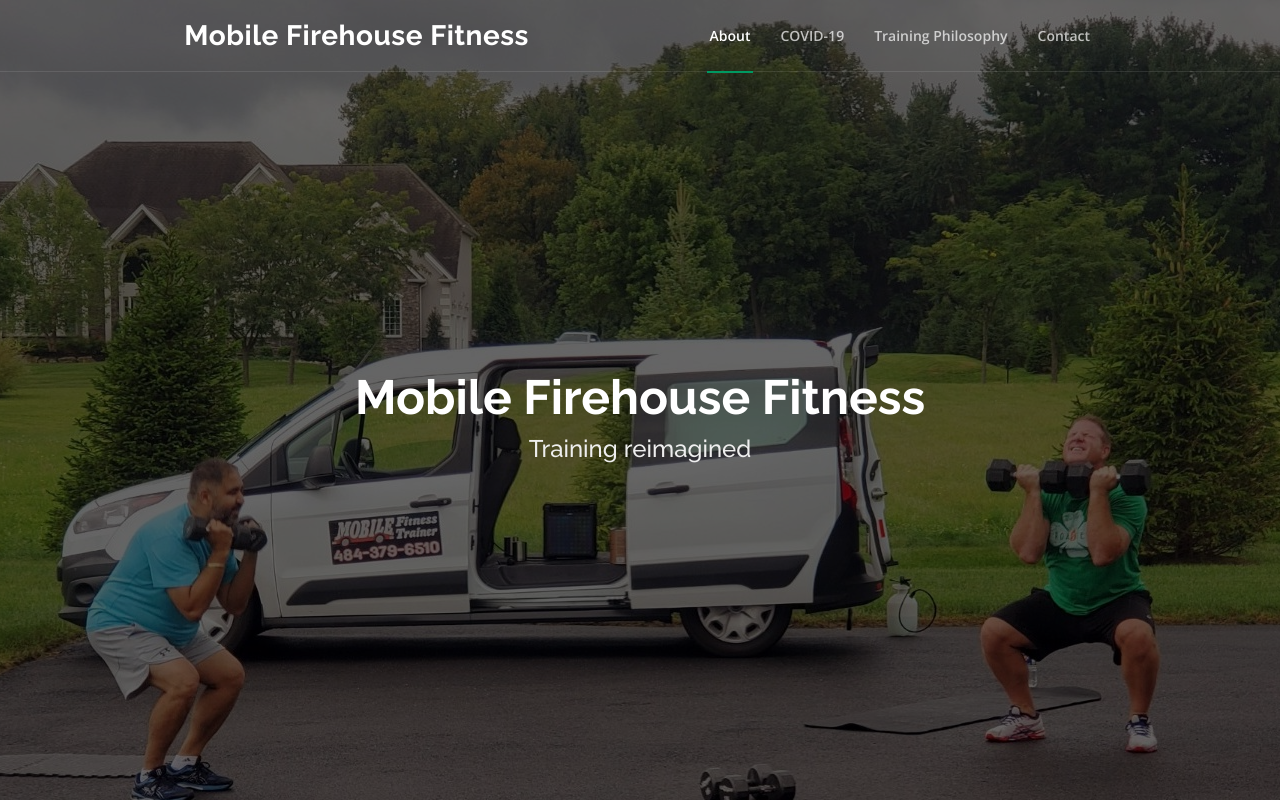
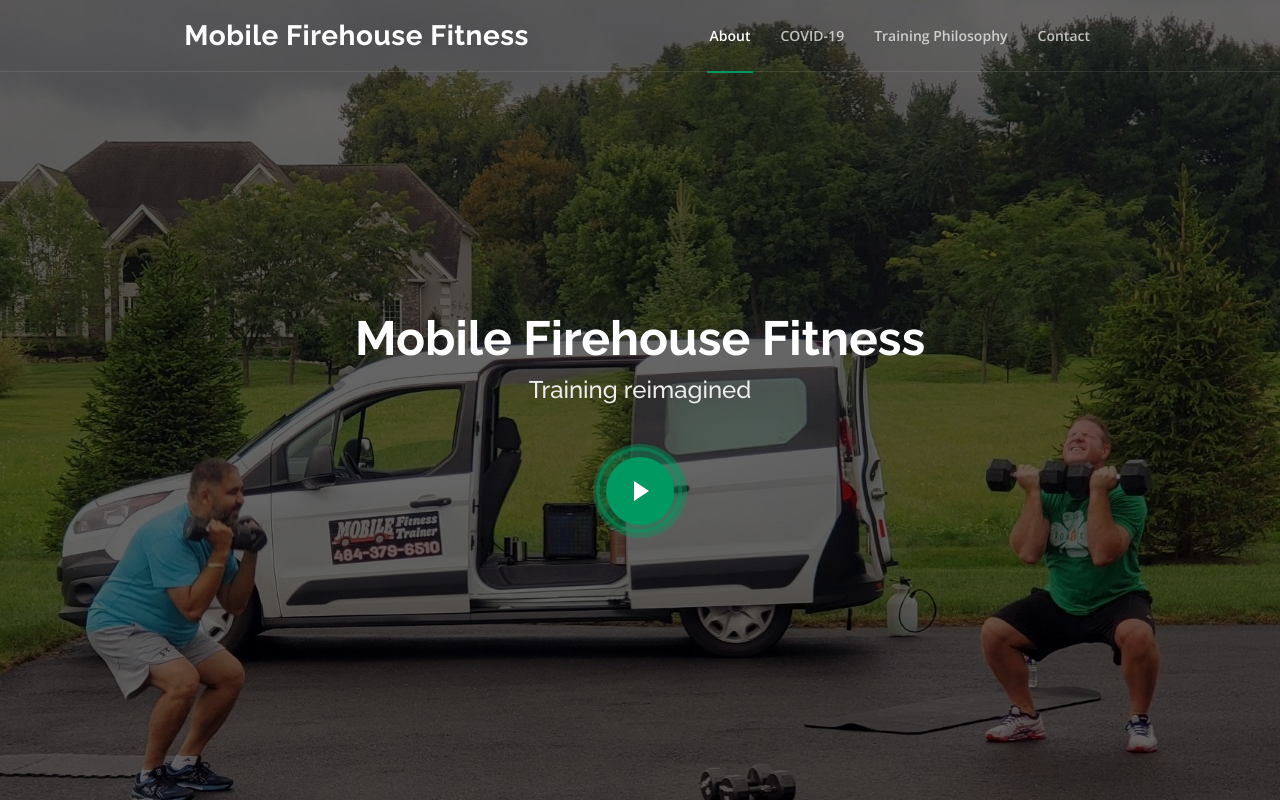
Before and after one commit to naveenailawadi/MobileFirehouseFitness, a Flask app: page / in a window 1280 px wide. Shown: the top 804 px of the page. Run offline with Flask 2, Linux system fonts and the light colour scheme; some libraries are stand-ins or nearby versions.

Commit message:
added video

```diff
--- a/website/templates/home.html
+++ b/website/templates/home.html
@@ -14,6 +14,7 @@
       <h2>
         Training reimagined
       </h2>
+      <a href="https://www.facebook.com/100000464691609/posts/4537038019654976/" class="play-btn mb-4 vbox-item" target="_blank"></a>
      </div>
     </div>
    </div>
```
Also changed, not shown: 1 other file.
